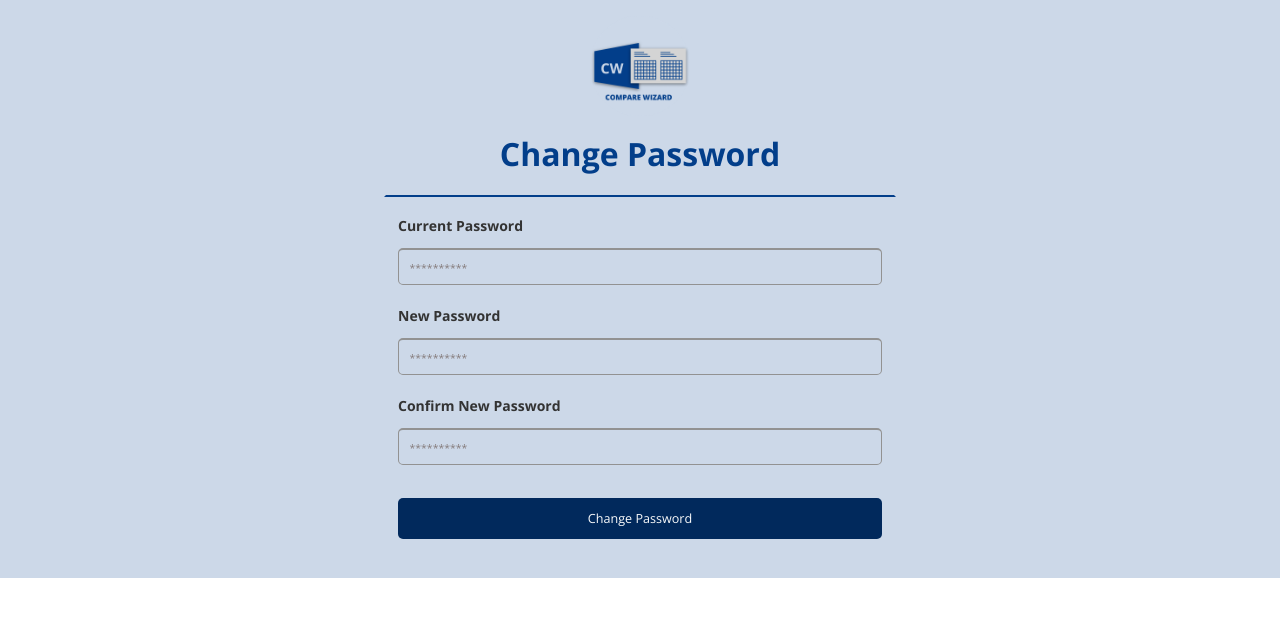
After one commit to zuri-training/Excel_comp_team_110, a Django app: page /accounts/change_password in a window 1280 px wide. The commit adds this page. Shown: the top 617 px of the page. Run offline with Django 4.2, Linux system fonts and the light colour scheme; some libraries are stand-ins or nearby versions.

Commit message:
create change password page

```diff
--- /dev/null
+++ b/compare_wizard/accounts/templates/registration/change_pwd.html
@@ -0,0 +1,37 @@
+{% extends "base.html" %}
+
+{% block content %}
+
+<!-- code for change password page goes below -->
+
+<div class="pwd-body">
+    <div class="pwd-window">
+        <div class="change-pwd pwd-wrapper">
+            <div class= "change-pwd-top pwd-heading">
+                {% load static %} <img src={% static "images/wizard-logo.png" %} alt="">
+                <h2 class= "pwd-heading-text">Change Password</h2>
+            </div>
+            <div class= "change-pwd-bottom pwd-bottom">
+                <div>
+                    <form class="pwd-form" action="">
+                        <div class="input-wrapper">
+                            <label for="crt-password" class="">Current Password</label><br>
+                            <input type="password" id="crt-password" name="crt-password" placeholder="**********">
+                        </div>
+                        <div class="input-wrapper">
+                            <label for="new-password" class="">New Password</label><br>
+                            <input type="password" id="new-password" name="new-password" placeholder="**********">
+                        </div>
+                        <div class="input-wrapper">
+                            <label for="rt-password" class="">Confirm New Password</label><br>
+                            <input type="password" id="rt-password" name="rt-password" placeholder="**********">
+                        </div>
+                    </form>
+                    <button class="pwd-btn"><a href="#">Change Password</a></button>
+                </div>
+            </div>
+        </div>
+    </div>
+</div>
+
+{% endblock content %}
--- a/compare_wizard/accounts/urls.py
+++ b/compare_wizard/accounts/urls.py
@@ -6,4 +6,5 @@ urlpatterns = [
     path('logout_user', views.logout_user, name="logout"),
     path('register_user', views.register_user, name="register"),
     path('profile_user', views.profile_user, name="profile"),
+    path('change_password', views.change_password, name="change password"),
 ]
--- a/compare_wizard/accounts/views.py
+++ b/compare_wizard/accounts/views.py
@@ -49,3 +49,6 @@ def register_user(request):
 
 def profile_user(request):
   return render(request, 'registration/profile.html')
+
+def change_password(request):
+    return render(request, 'registration/change_pwd.html')
--- /dev/null
+++ b/compare_wizard/static/password.css
@@ -0,0 +1,126 @@
+@import url('https://fonts.googleapis.com/css2?family=Open+Sans:wght@300;400;500;600;700&display=swap');
+
+* {
+    margin: 0;
+    padding: 0;
+    box-sizing: border-box;
+}
+.pwd-body {
+    /* height: 80vh; */
+    font-family: 'Open Sans', sans-serif;
+    background-color: #CCD8E8;
+}
+.pwd-wrapper {
+    width: 40%;
+    margin: auto;
+    padding-top: 1em;
+    padding-bottom: 2em;
+}
+.pwd-heading {
+    display: flex;
+    flex-direction: column;
+    align-items: center;
+    padding-bottom: 1em;
+    border: 2px solid #023d8a00;
+    border-bottom: 2px solid #023E8A;
+}
+.pwd-heading img {
+    width: 100px;
+}
+.pwd-heading-text {
+    font-weight: 700;
+    font-size: 32px;
+    color: #023E8A;
+}
+.pwd-bottom {
+    padding: .8em 1em;
+}
+.forgot-pwd-instructions {
+    display: flex;
+    align-items: center;
+    padding-bottom: 1em;
+    border-bottom: 1px solid #929292;
+}
+.forgot-pwd-instructions img {
+    width: 18px;
+    height: 25px;
+}
+.forgot-pwd-instructions p {
+    padding-left: 1em;
+    font-weight: 700;
+    font-size: .8rem;
+}
+.pwd-form {
+    padding-top: .85em;
+    padding-bottom: .85em;
+}
+.pwd-form label {
+    font-weight: 700;
+}
+.input-wrapper {
+    padding-bottom: 1.5em;
+}
+.pwd-form input {
+    margin-top: 7px;
+    border: 1px solid #929292;
+    border-top: 2px solid #929292;
+    border-radius: 5px;
+    background-color: #CCD8E8;
+    width: 100%;
+    padding: .5em .75em;
+}
+input:focus {
+    outline: none;
+    border-color:#799ecf;
+    background-color: #f0f2f7 ;
+}
+.pwd-form input::placeholder {
+    font-size: .75em;
+}
+.pwd-btn {
+    display: block;
+    width: 100%;
+    border: none;
+    border-radius: 5px;
+    padding: .75em;
+    background-color: #01295C;
+}
+.pwd-btn:hover {
+    background-color: #023E8A;
+}
+.pwd-btn a {
+    text-decoration: none;
+    color: #F9FAFB;
+    font-family: 'Open Sans', sans-serif;
+    font-size: .9em;
+}
+.pwd-footer {
+    padding-top: 5em;
+    display: flex;
+    justify-content: space-between;
+    align-items: center;
+}
+.pwd-footer p {
+    font-size: .8em;
+    font-weight: 600;
+    color: #4A4A4A;
+}
+.pwd-footer .btn {
+    width: max-content;
+    padding: .5em .75em;
+    background-color: #F9FAFB;
+}
+.pwd-footer .btn:hover {
+    background-color: #023E8A;
+}
+.pwd-footer .btn a {
+    font-size: .75em;
+    font-weight: 600;
+    color: #4a4a4a;
+}
+.pwd-footer .btn a:hover {
+    color: #F9FAFB;
+}
+.change-pwd-bottom {
+    padding-top: .5em;
+}
--- a/compare_wizard/templates/base.html
+++ b/compare_wizard/templates/base.html
@@ -11,6 +11,7 @@
     <link rel="stylesheet" href="{% static 'workspace.css' %}" />
     <link rel="stylesheet" href="{% static 'community.css' %}" />
     <link rel="stylesheet" href="{% static 'profile.css' %}" />
+    <link rel="stylesheet" href="{% static 'password.css' %}">
 
     <link
       href="https://fonts.googleapis.com/css?family=Lato:400,400i|PT+Serif:700"
```
Also changed, not shown: compare_wizard/static/images/padlock.png (added), compare_wizard/static/images/wizard-logo.png (added).
